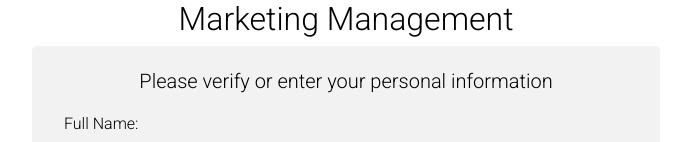
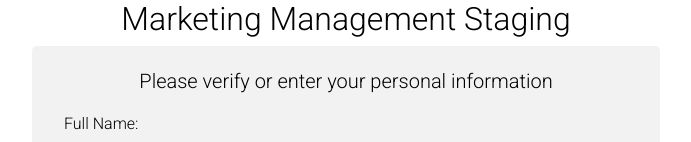
Before and after one commit to smartguy205/william_frontend, a React (Create React App) app: page / in a window 1280 px wide. Shown: the top 142 px of the page, without its empty margins (294-985 px from the left). Built offline with nearby package versions, Linux system fonts and the light colour scheme; no server answers.

Commit message:
heroku demo

```diff
--- a/src/App.js
+++ b/src/App.js
@@ -188,7 +188,7 @@ function App() {
 
     return (
         <div className="App  container-fluid">
-            <h2>Marketing Management</h2>
+            <h2>Marketing Management Staging</h2>
             <div className="box row col-sm-12 col-md-8 col-lg-6">
                 <form
                     onSubmit={(e) => {
```
